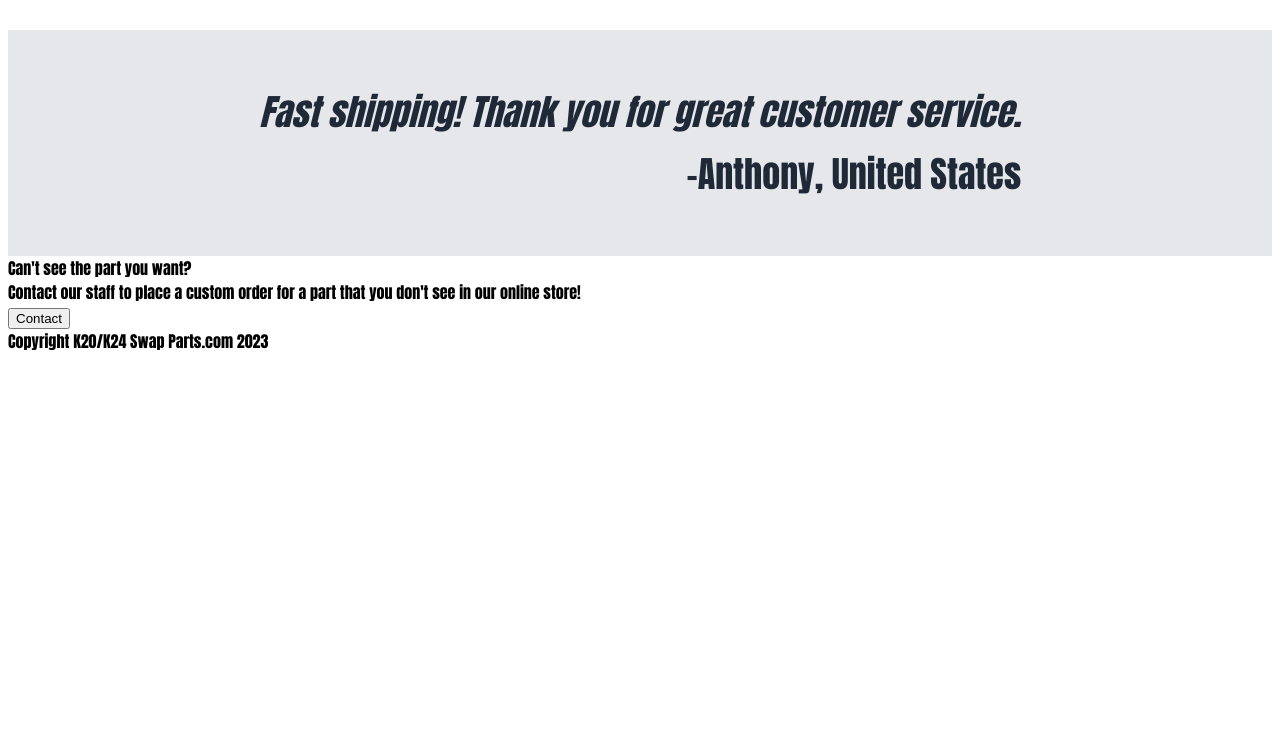
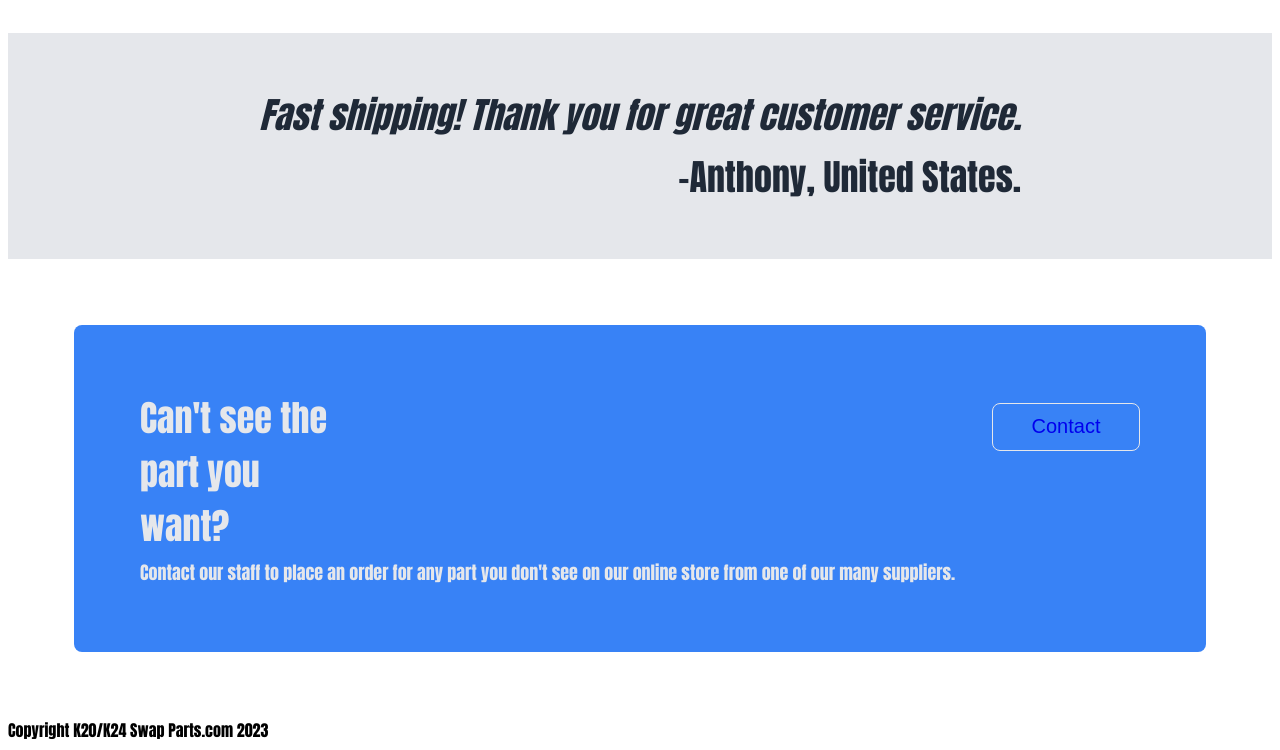
Before and after one commit to Jamesgakg/ToP_Project_01, a plain HTML site: page index.html in a window 1280 px wide. Shown: the part 767-1517 px from the top of the page. Before the commit the page ends 1128 px from the top, so only its background shows below. Drawn offline with Linux system fonts and the light colour scheme.

Commit message:
built content_04

```diff
--- a/index.html
+++ b/index.html
@@ -6,7 +6,6 @@
     <link rel="stylesheet" href="style.css">
 </head>
 <body>
-    <div>
     <div class="header">
         <div class="logo">K20/K24 Swap Parts</div>
         <div class="links">
@@ -47,20 +46,21 @@
     <div class="content_03">
         <div class="testimony">
             <div class="words">Fast shipping! Thank you for great customer service.</div>
-            <div class="name">-Anthony, United States</div>
+            <div class="name">-Anthony, United States.</div>
         </div>
     </div>
     <div class="content_04">
-        <div class="custom">
-            <div class="modal_custom">
-                <div class="text_custom">Can't see the part you want?</div>
-                <div class="sub_text_custom">Contact our staff to place a custom order for a part that you don't see in our online store!</div>
-                <button class="contact_us">Contact</button>
+        <div class="order">
+            <div class="order_modal">
+                <div class="order_header">Can't see the part you want?
+                    <div class="button_flex"><button class="contact_us"><a href="https://www.google.com">Contact</a></button></div>
+                </div>
+                <div class="order_text">Contact our staff to place an order for any part you don't see on our online store from one of our many suppliers.</div>
             </div>
         </div>
+    </div>
     <div class="footer">
         Copyright K20/K24 Swap Parts.com 2023
     </div>
-    </div>
 </body>
 </html>
--- a/style.css
+++ b/style.css
@@ -95,6 +95,7 @@ button.shop {
 
 .parts_text {
     margin-top: 18px;
+    font-size: 18px;
 }
 
 .content_02 {
@@ -129,3 +130,49 @@ button.shop {
     margin-top: 8px;
     margin-bottom: 55px;
 }
+
+.content_04 {
+    display: flex;
+    justify-content: center;
+}
+
+.order_modal {
+    display: flex;
+    flex-direction: column;
+    justify-content: center;
+}
+
+.order {
+    display: flex;
+    background-color: #3882F6;
+    border-radius: 8px;
+    margin: 66px;
+    padding: 66px;
+}
+
+.order_header {
+    font-weight: bold;
+    display: flex;
+    justify-content: space-between;
+    gap: 650px;
+    font-size: 36px;
+    color: #E5E7EB;
+    margin-bottom: 6px;
+}
+
+.order_text {
+    display: flex;
+    flex-grow: 1;
+    font-size: 18px;
+    color: #E5E7EB;
+}
+
+button.contact_us {
+    font-size: 20px;
+    background: #3882F6;
+    border-radius: 8px;
+    border: 1px solid #E5E7EB;
+    height: 48px;
+    width: 148px;
+    color: #E5E7EB;
+}
```
